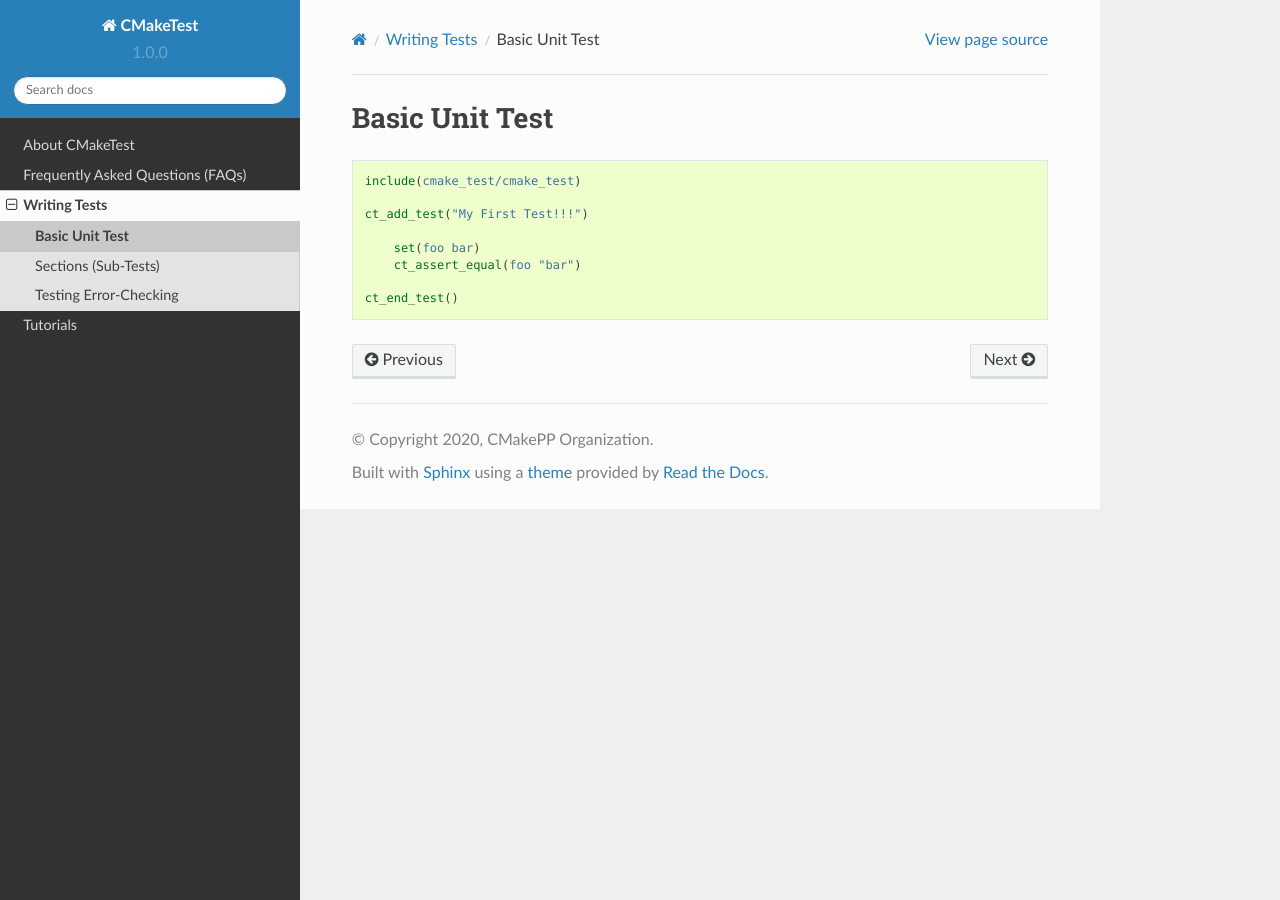
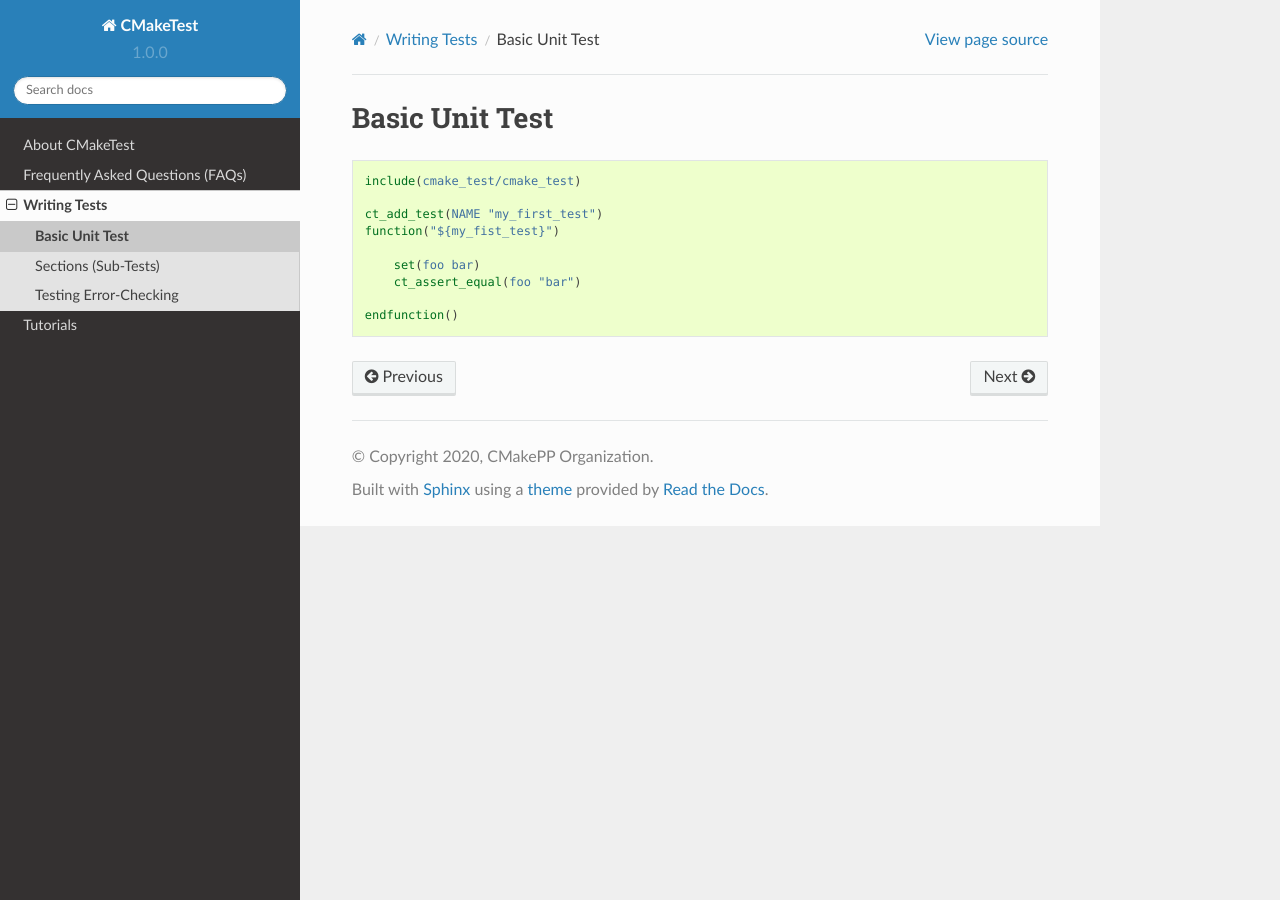
Before and after one commit to CMakePP/CMakeTest, a Sphinx documentation site: the page built from docs/source/writing_tests/basic_test.rst, in a window 1280 px wide. Built offline with Sphinx 7.4.7 and the Read the Docs theme 2.0.0, drawn with Linux system fonts in a browser that asks for light colours; pages that are not in the unit, such as notebooks, are missing from menus.

Commit message:
Update basic test tutorial doc

```diff
--- a/docs/source/writing_tests/basic_test.rst
+++ b/docs/source/writing_tests/basic_test.rst
@@ -6,9 +6,10 @@ Basic Unit Test
 
    include(cmake_test/cmake_test)
 
-   ct_add_test("My First Test!!!")
+   ct_add_test(NAME "my_first_test")
+   function("${my_fist_test}")
 
        set(foo bar)
        ct_assert_equal(foo "bar")
 
-   ct_end_test()
+   endfunction()
```
